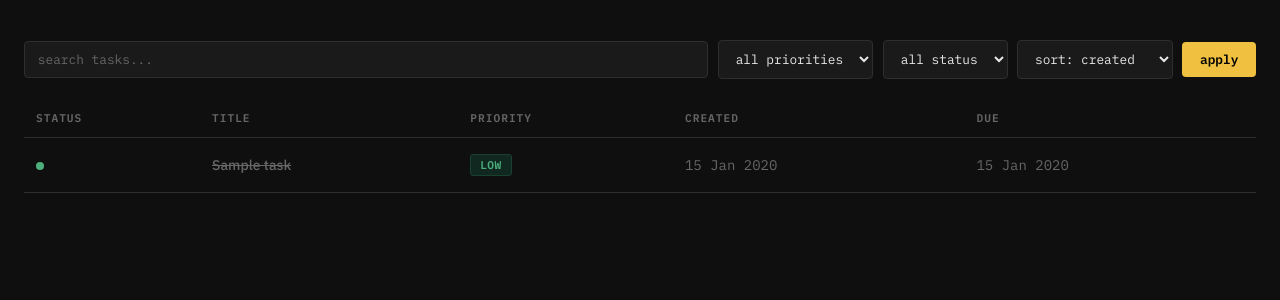
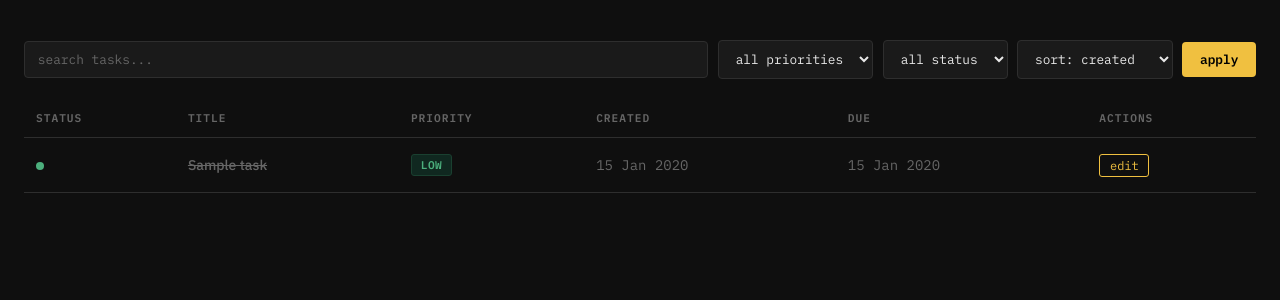
Before and after one commit to FaizAkram19/django-taskManager, a Django app: page /tasks/ in a window 1280 px wide. Shown: the part 90-390 px from the top of the page. Run offline with Django 5.2, Linux system fonts and the light colour scheme; tables that the repository leaves empty hold one stand-in row (values such as "Sample post").

Commit message:
Created the edit task logic and added the buttons

```diff
--- a/tasks/templates/tasks/index.html
+++ b/tasks/templates/tasks/index.html
@@ -243,6 +243,7 @@
         <th>priority</th>
         <th>created</th>
         <th>due</th>
+        <th>actions</th>
       </tr>
     </thead>
     <tbody>
@@ -282,6 +283,13 @@
           {% endif %}
         </td>
 
+        <td>
+          <a href="{% url 'edit' task.pk %}"
+              style="font-family: var(--mono); font-size: 0.75rem; color: var(--accent); text-decoration: none; border: 1px solid var(--accent); padding: 0.2rem 0.6rem; border-radius: 3px;">
+            edit
+          </a>
+        </td>
+
       </tr>
       {% endfor %}
     </tbody>
--- a/tasks/urls.py
+++ b/tasks/urls.py
@@ -3,5 +3,6 @@ from django.urls import path
 
 urlpatterns=[
     path("", views.task_list, name="index"),
-    path("addTask/", views.add_task, name="addTask")
+    path("addTask/", views.add_task, name="addTask"),
+    path("<int:pk>/edit/", views.edit_task, name="edit")
 ]
--- a/tasks/views.py
+++ b/tasks/views.py
@@ -46,3 +46,17 @@ def add_task(request):
         form=TaskForm() #if the request was GET, create an empty instance of the ModelForm
 
     return render(request, "tasks/taskform.html",{"form":form})
+
+def edit_task(request, pk):
+    task=get_object_or_404(Task, pk=pk)
+    if request.method=='POST':
+        form=TaskForm(request.POST,  request.FILES or None, instance=task) #added instance=task to fill the form with prexisting data(if any)
+
+        if form.is_valid():
+            form.save()
+            return redirect('index')
+
+    else:
+        form=TaskForm(instance=task)
+    context={"form":form}
+    return render(request,'tasks/taskform.html', context)
```
